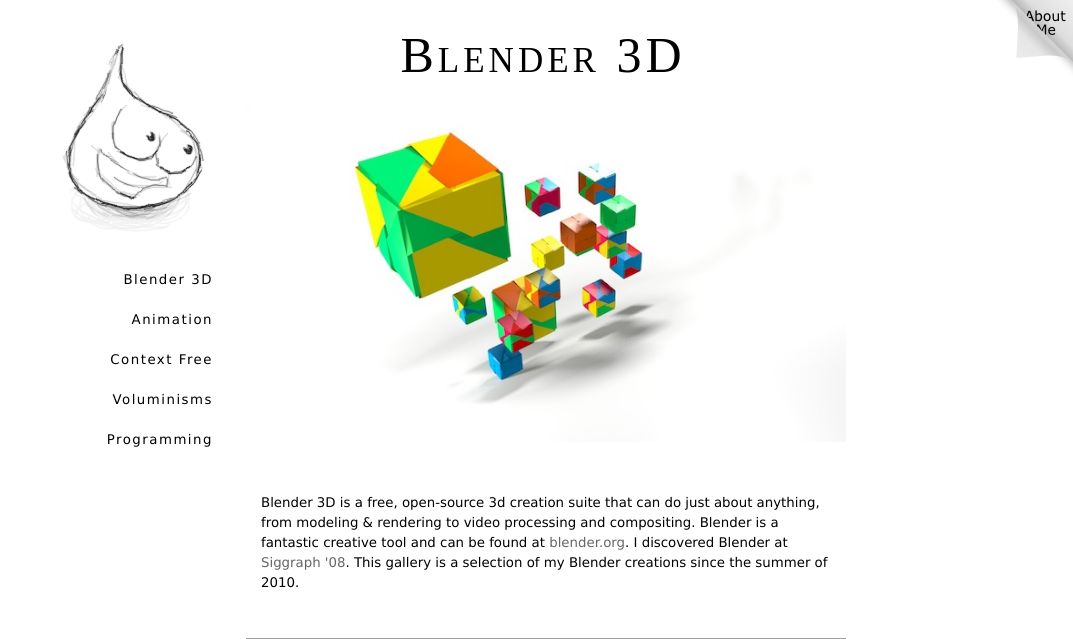
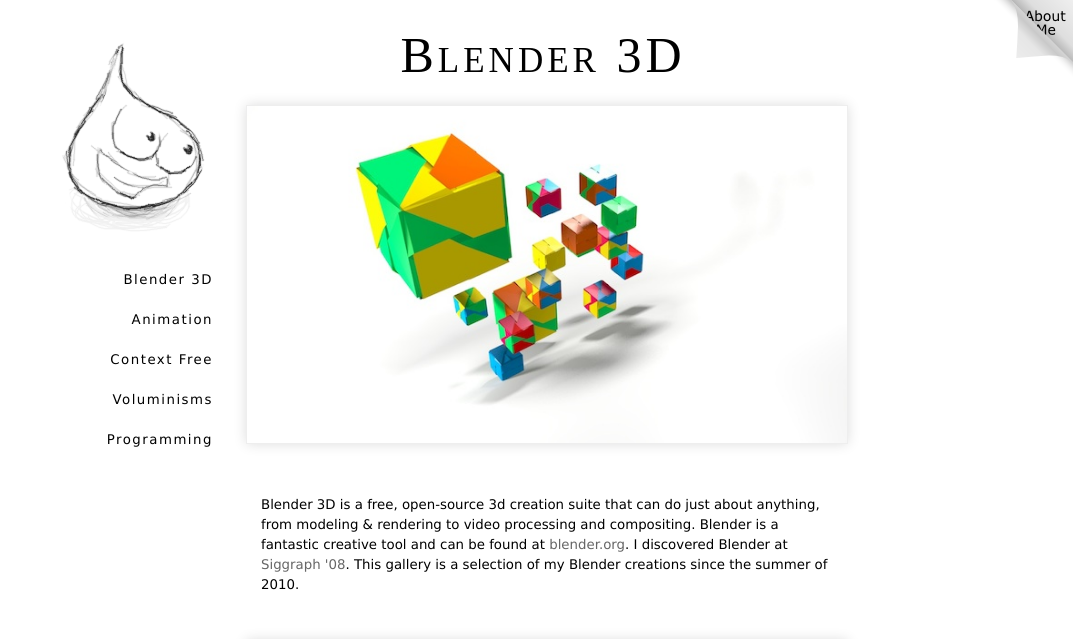
Before and after one commit to mlsteele/milessteele.com, a PHP site: page /blender in a window 1280 px wide. Shown: the top 639 px of the page, without its empty margins (207-1280 px from the left). Run offline with PHP 8.4, Linux system fonts and the light colour scheme; style sheets or scripts are compiled from the project's sources; grey boxes are pictures that could not be loaded.

Commit message:
about tweak, shadows are back

```diff
--- a/style/common.less
+++ b/style/common.less
@@ -211,9 +211,10 @@ body {
 				margin-bottom: 30px;
 
 				img {
-					//border-style: solid;
-					//border-color: #eee;
-					//border-width: 1px;
+					border-style: solid;
+					border-color: #eee;
+					border-width: 1px;
+					.dropBoxShadow(0, 0, 12px, 0, #DDD);
 				}
 			}
 
@@ -241,6 +242,8 @@ body {
 			}
 
 			.aboutpage {
+				//text-align: justify;
+
 				.visage {
 					float: right;
 					margin-left: 30px;
```
Also changed, not shown: about.php (+4 -5 lines), 1 other file.
